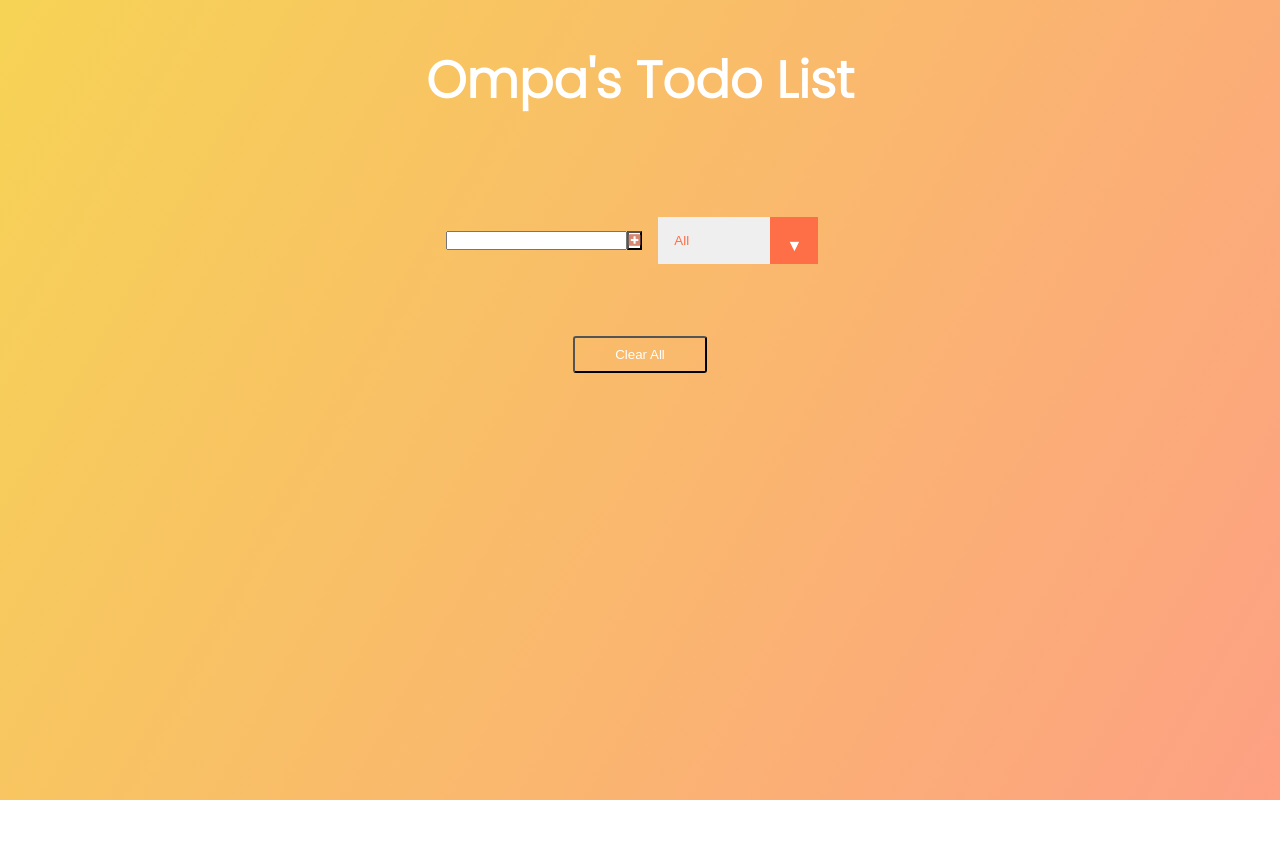
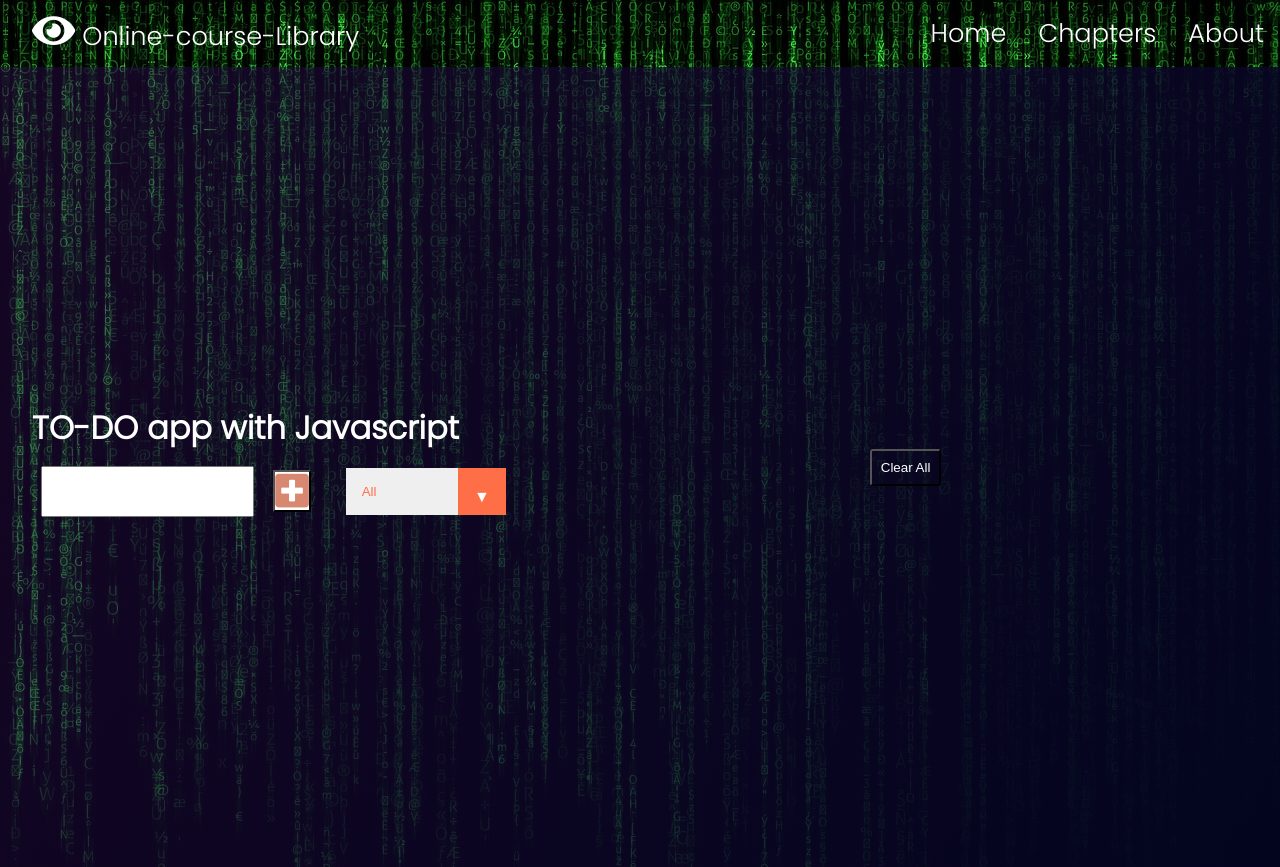
Before and after one commit to keepingupwithcoding/todo-list-, a plain HTML site: page index.html in a window 1280 px wide. Before the commit the page ends 800 px from the top, so only its background shows below. Drawn offline with Linux system fonts and the light colour scheme.

Commit message:
added interface with images and menu items

```diff
--- a/index.html
+++ b/index.html
@@ -18,8 +18,28 @@
   </head>
   <body>
     <header>
-      <h1>Ompa's Todo List</h1>
+      <nav>
+        <div class="brand"><i class="fas fa-eye"></i>&nbsp;Online-course-Library</div>
+      <ul>
+        <li><a href="#home">Home</a></li>
+        <li class="dropdown">
+          <a href="javascript:void(0)" class="dropbtn">Chapters</a>
+          <div class="dropdown-content">
+            <a href="#">Link 1</a>
+            <a href="#">Link 2</a>
+            <a href="#">Link 3</a>
+          </div>
+          <li><a href="#news">About</a></li>
+        </li>
+      </ul>
+    </nav>
     </header>
+    <main>
+      <div class="one-two">
+        <div class="form-container">
+          <div class="left">
+            <h1>TO-DO app with Javascript</h1>
+          </div>
           <form action="">
             <input type="text" class="todo-input" />
             <button class="todo-button" type="submit">
@@ -33,12 +53,16 @@
               </select>
             </div>
           </form>
+        </div>
         <div class="todo-container">
           <div class="resetbtn">
             <button class="clear-all">Clear All</button>
           </div>
           <ul class="todo-list"></ul>
         </div>
+      </div>
+  </main>
+
     <script src="app.js"></script>
   </body>
 </html>
--- a/style.css
+++ b/style.css
@@ -5,7 +5,9 @@
 }
 
 body {
-  background-image: linear-gradient(120deg, #f6d355, #fda083);
+  background: linear-gradient(120deg, #2d0b4c75, #03051f),
+  url(images/matrix.jpg) center top;
+  background-size: cover;
   color: white;
   font-family: "Poppins", sans-serif;
   min-height: 100vh;
@@ -17,12 +19,102 @@ header {
 
 header,
 form {
-  min-height: 20vh;
   display: flex;
   justify-content: center;
   align-items: center;
+  justify-content: space-around;
+    width: 100%;
 }
 
+/* --------Begining-Responsive Menu style---------------- */
+
+nav {
+  width: 100vw;
+  display: flex;
+  justify-content: space-between;
+  background: orange;
+  background: url(images/matrix.jpg) center top;
+  background-size: cover;
+  align-items: center;
+  margin: 0;
+  padding: 0;
+  padding-left: 2rem;
+}
+ul {
+  list-style-type: none;
+  margin: 0;
+  padding: 0;
+  overflow: hidden;
+}
+
+li {
+  float: left;
+}
+
+li a,
+.dropbtn {
+  display: inline-block;
+  color: white;
+  text-align: center;
+  padding: 14px 16px;
+  text-decoration: none;
+}
+
+li a:hover,
+.dropdown:hover .dropbtn {
+  background-color: red;
+}
+
+li.dropdown {
+  display: inline-block;
+}
+
+.dropdown-content {
+  display: none;
+  position: absolute;
+  background-color: #f9f9f9;
+  min-width: 160px;
+  box-shadow: 0px 8px 16px 0px rgba(0, 0, 0, 0.2);
+  z-index: 1;
+}
+
+.dropdown-content a {
+  color: black;
+  padding: 12px 16px;
+  text-decoration: none;
+  display: block;
+  text-align: left;
+}
+
+.dropdown-content a:hover {
+  background-color: #f1f1f1;
+}
+
+.dropdown:hover .dropdown-content {
+  display: block;
+}
+
+/* -----------Ending-Responsive-Menu-Styling------------- */
+
+main{
+  display: flex;
+  width: 100vw;
+}
+
+.one-two {
+  width: 100vw;
+  height: 100vh;
+  align-items: center;
+  display: flex;
+  justify-content: space-between;
+  padding-left: 2rem;
+
+}
+.form-container {
+  width: 40vw;
+  display: flex;
+  flex-wrap: wrap;
+}
 form button {
   color: #d88771;
   background: white;
@@ -36,6 +128,7 @@ form button:hover {
 }
 
 .todo-container {
+  width: 60vw;
   display: flex;
   justify-content: center;
   align-items: center;
@@ -57,9 +150,16 @@ form button:hover {
   align-items: center;
   transition: all 0.6s ease;
 }
+.todo-input {
+  padding: 1rem;
+}
+.fas {
+  font-size: 2.4rem;
+}
 
 .todo li {
   flex: 1;
+  padding-left: 11px;
 }
 
 .trash-btn,
@@ -135,7 +235,6 @@ select {
   justify-content: center;
   align-items: center;
   padding: 1rem;
-  width: 13%;
 }
 .clear-all {
   background: none;
```
Also changed, not shown: images/matrix.jpg (added), images/milky-way.jpg (added). Lines whose indentation alone changed are shown as unchanged.
